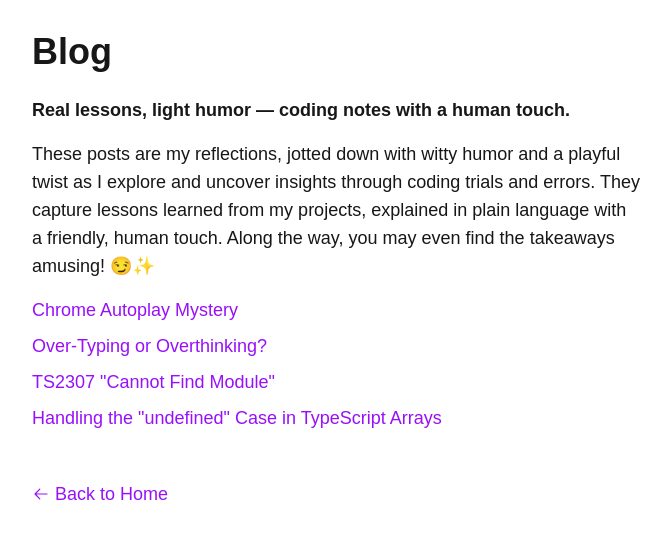
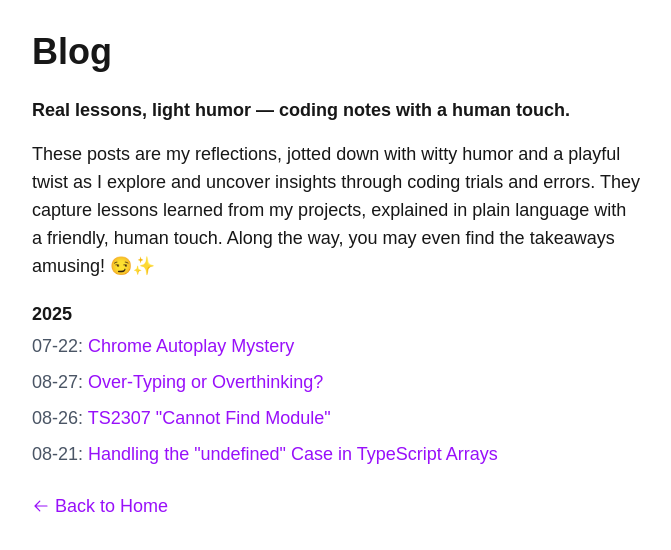
Before and after one commit to zcdev/my-portfolio, a Next.js app: page /blog in a window 1280 px wide. Shown: the top 550 px of the page, without its empty margins (304-975 px from the left). Built offline with nearby package versions, Linux system fonts and the light colour scheme.

Commit message:
feat(blog): sort posts with reverse chronological order, list dates, and group by years

```diff
--- a/src/app/blog/page.tsx
+++ b/src/app/blog/page.tsx
@@ -5,35 +5,45 @@ import { RxArrowLeft } from "react-icons/rx";
 export default async function BlogIndex() {
   const posts = getBlogMeta();
 
+  const grouped = posts.reduce((total, post) => {
+    const year = new Date(post.date!).getFullYear();
+    if (!total[year]) total[year] = [];
+    total[year].push(post);
+    return total;
+  }, {} as Record<number, typeof posts>);
+
   return (
     <main className="prose max-w-2xl text-left p-8">
       <header>
         <h1 className="text-4xl font-bold mb-6">Blog</h1>
         <h2 className="text-lg font-semibold mb-4">Real lessons, light humor — coding notes with a human touch.</h2>
-        <p className="text-lg mb-4">These posts are my reflections, jotted down with witty humor and a playful twist as I explore and uncover insights through coding trials and errors. They capture lessons learned from my projects, explained in plain language with a friendly, human touch. Along the way, you may even find the takeaways amusing! 😏✨</p>
+        <p className="text-lg mb-5">These posts are my reflections, jotted down with witty humor and a playful twist as I explore and uncover insights through coding trials and errors. They capture lessons learned from my projects, explained in plain language with a friendly, human touch. Along the way, you may even find the takeaways amusing! 😏✨</p>
       </header>
-      <section>
-        <ul className="mb-12">
-          {posts.map((post) => {
-            return (
+      {Object.keys(grouped)
+        .sort((a, b) => Number(b) - Number(a))
+        .map((year) => (
+          <section key={year}>
+            <h3 className="text-lg font-semibold mb-1">{year}</h3>
+            <ul className="mb-6">
+              {grouped[Number(year)].map((post) => (
                 <li key={post.slug} className="mb-2">
                   <Link
                     href={`/blog/${post.slug}`}
                     className="text-lg text-purple-600 hover:underline dark:text-purple-400"
                   >
-                  {post.title}
+                    <span className="text-gray-600">{post.date!.slice(5, post.date?.length)}:</span> {post.title}
                   </Link>
                 </li>
-            );
-          })}
+              ))}
             </ul>
+          </section>
+        ))}
       <Link
         href="/"
         className="text-lg text-purple-600 dark:text-purple-400 hover:underline inline-block"
       >
         <RxArrowLeft className="icon-inline align-[-0.17em]" /> Back to Home
       </Link>
-      </section>
     </main>
   );
 }
```
Lines whose indentation alone changed are shown as unchanged.
